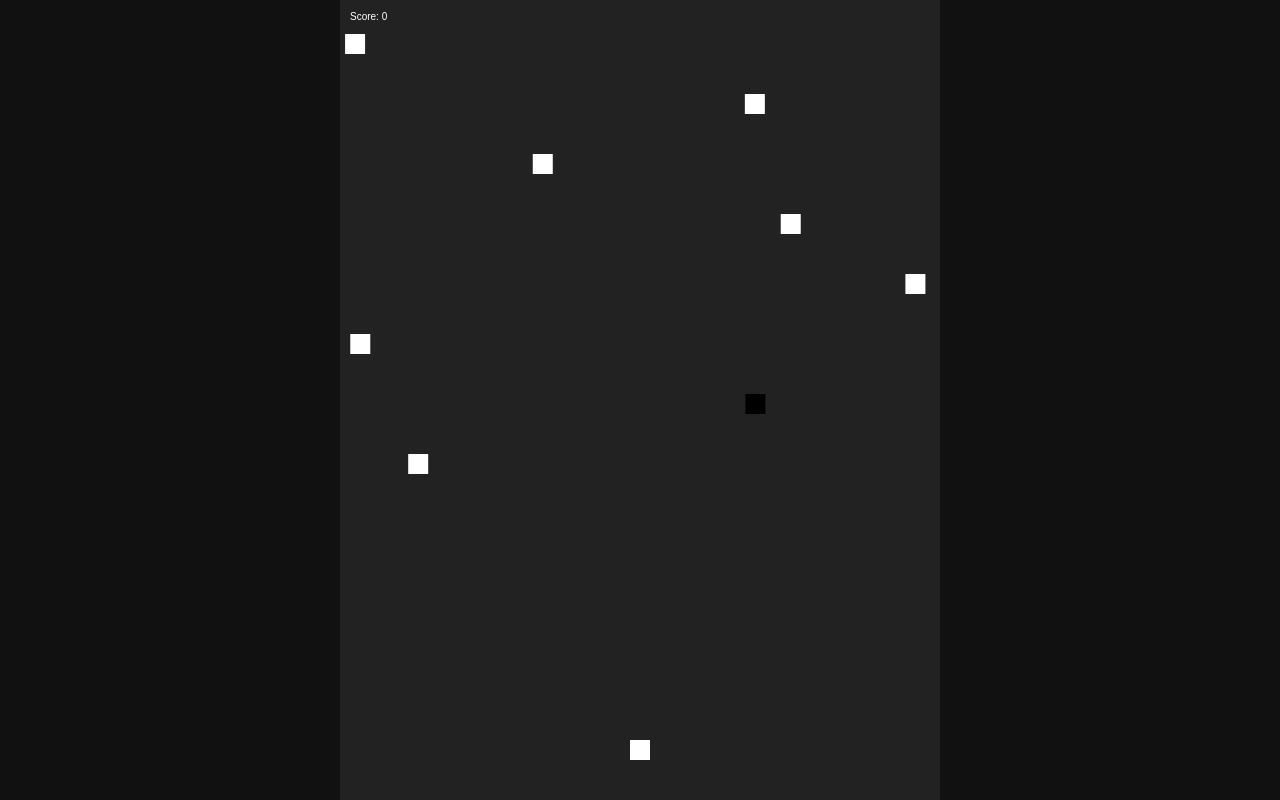
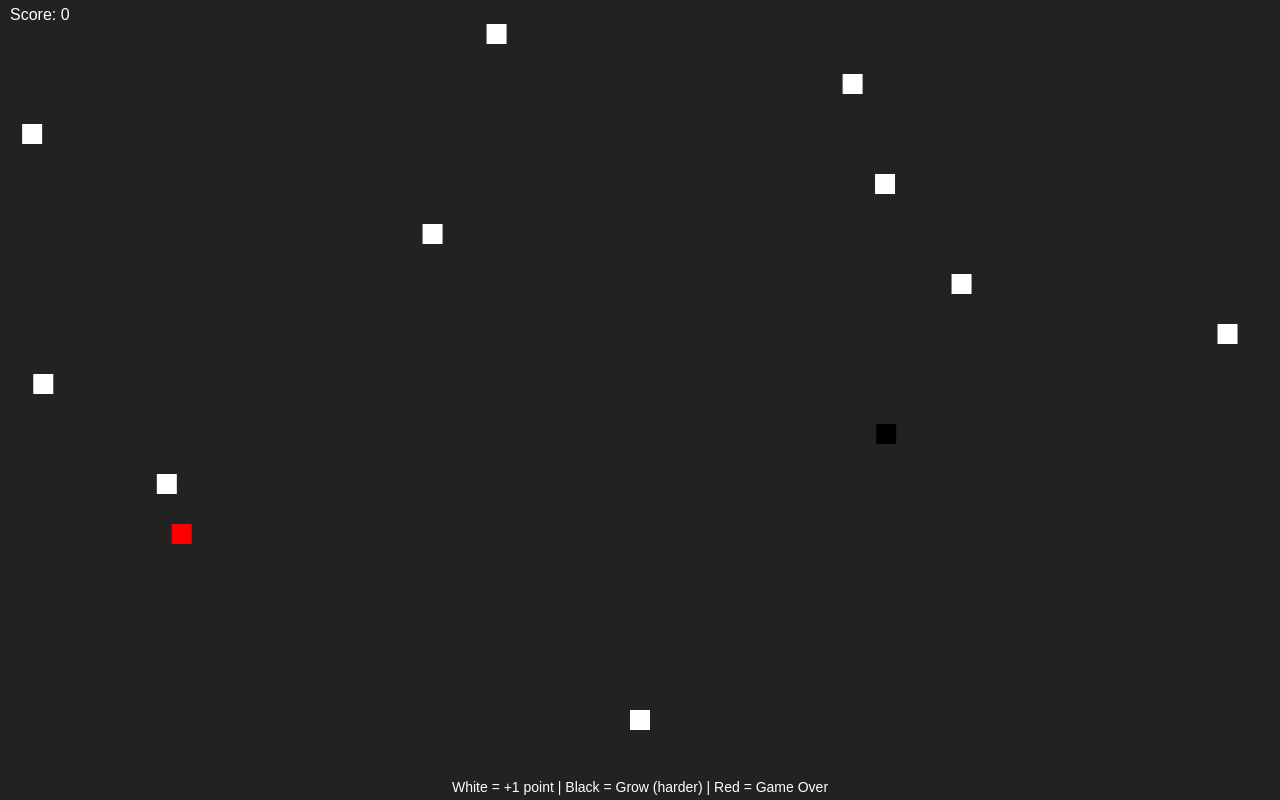
Before and after one commit to ridzie/squares, a plain HTML site: page squares.html in a window 1280 px wide. Drawn offline with Linux system fonts and the light colour scheme.

Commit message:
full window update - no clicks

```diff
--- a/try.html
+++ b/squares.html
@@ -4,25 +4,48 @@
   <meta charset="UTF-8">
   <title>Square Survival</title>
   <style>
-    body { margin: 0; background: #111; }
-    canvas { display: block; margin: auto; background: #222; }
+    html, body { margin: 0; padding: 0; height: 100%; background: #111; }
+    canvas { display: block; background: #222; }
+    #rules {
+      position: fixed;
+      bottom: 5px; left: 0; right: 0;
+      text-align: center;
+      color: white;
+      font-family: sans-serif;
+      font-size: 14px;
+      pointer-events: none;
+    }
   </style>
 </head>
 <body>
-<canvas id="game" width="600" height="800"></canvas>
+<canvas id="game"></canvas>
+<div id="rules">
+  White = +1 point | Black = Grow (harder) | Red = Game Over
+</div>
 <script>
 const canvas = document.getElementById("game");
 const ctx = canvas.getContext("2d");
 
-let player = { x: 300, y: 750, size: 20, color: "white" };
+function resize() {
+  canvas.width = window.innerWidth;
+  canvas.height = window.innerHeight;
+}
+window.addEventListener("resize", resize);
+resize();
+
+let player = { x: canvas.width/2, y: canvas.height-80, size: 20, color: "white" };
 let blocks = [];
 let speed = 2;
 let frame = 0;
 let score = 0;
 
-document.addEventListener("mousemove", e => {
-  const rect = canvas.getBoundingClientRect();
-  player.x = e.clientX - rect.left;
+function handleInput(x,y){
+  player.x = x; player.y = y;
+}
+document.addEventListener("mousemove", e => handleInput(e.clientX, e.clientY));
+document.addEventListener("touchmove", e => {
+  let t = e.touches[0];
+  handleInput(t.clientX, t.clientY);
 });
 
 function spawnBlock() {
@@ -41,17 +64,17 @@ function spawnBlock() {
 
 function update() {
   frame++;
-  if (frame % 30 === 0) spawnBlock();
+  if (frame % 25 === 0) spawnBlock();
 
   blocks.forEach(b => {
     if (b.type === "diagonal") { b.x += b.dx; b.y += speed; }
     else b.y += speed;
 
-    // collision
+    // collision check
     if (Math.abs(player.x - b.x) < (player.size+b.size)/2 &&
         Math.abs(player.y - b.y) < (player.size+b.size)/2) {
       if (b.type === "grow") {
-        player.size += 5; // penalty
+        player.size += 5;
       } else if (b.type === "diagonal") {
         alert("Game Over! Score: " + score);
         document.location.reload();
@@ -63,7 +86,7 @@ function update() {
   });
 
   blocks = blocks.filter(b => !b.dead && b.y < canvas.height+50);
-  speed = 2 + Math.floor(score/10); // exponential-ish growth
+  speed = 2 + Math.floor(score/10);
 }
 
 function draw() {
@@ -79,6 +102,7 @@ function draw() {
   });
 
   ctx.fillStyle = "white";
+  ctx.font = "16px sans-serif";
   ctx.fillText("Score: "+score, 10, 20);
 }
 
```
Also changed, not shown: 1 other file.
